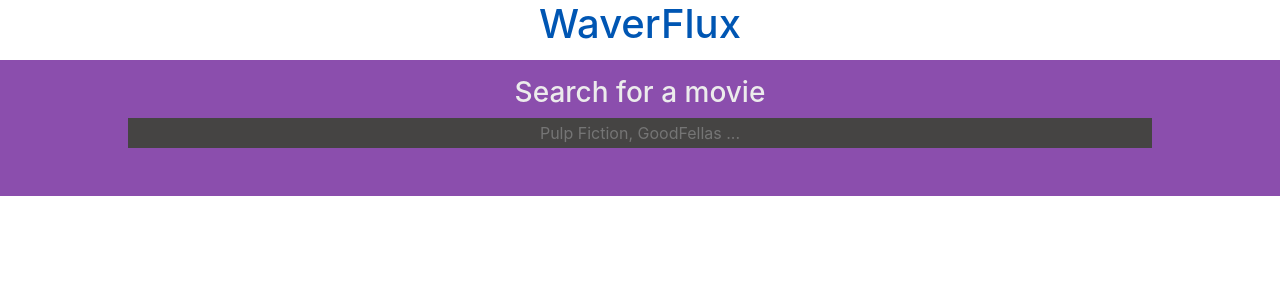
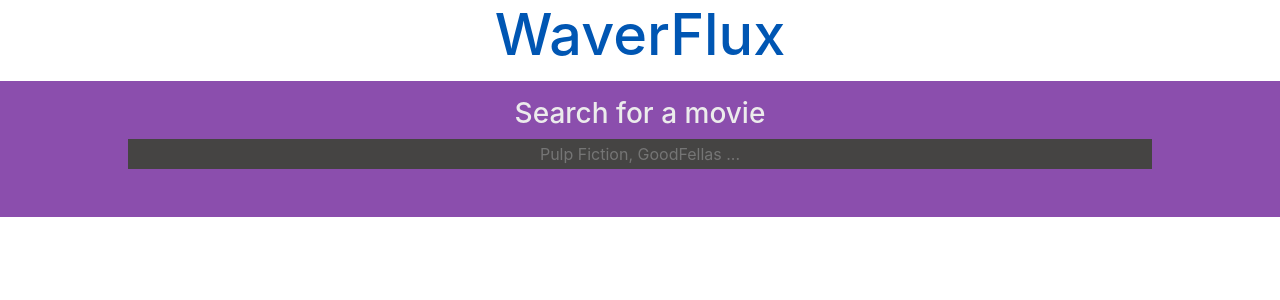
Before and after one commit to JakeThaDogg/WaverFlux, an Angular app: page / in a window 1280 px wide. Shown: the top 300 px of the page. Built offline with nearby package versions, Linux system fonts and the light colour scheme.

Commit message:
changed markup with theme in class names

```diff
--- a/src/app/app.component.html
+++ b/src/app/app.component.html
@@ -1,9 +1,13 @@
 <!--The content below is only a placeholder and can be replaced.-->
-<div style="text-align:center">
-  <a href="/"><h1>
-    {{ title }}
-  </h1></a>
-  <div class="separator"></div>
+<div class="bloc-title {{THEME}}"  style="text-align:center">
+  <a href="/">
+    <h1>
+      {{ title }}
+    </h1>
+  </a>
+  <button *ngIf="THEME === 'original'" (click)="switchTheme('retro')">Switch theme</button>
+  <button *ngIf="THEME === 'retro'" (click)="switchTheme('original')">Switch theme</button>
+  <div class="separator {{THEME}}"></div>
 </div>
 
 <router-outlet></router-outlet>
```
